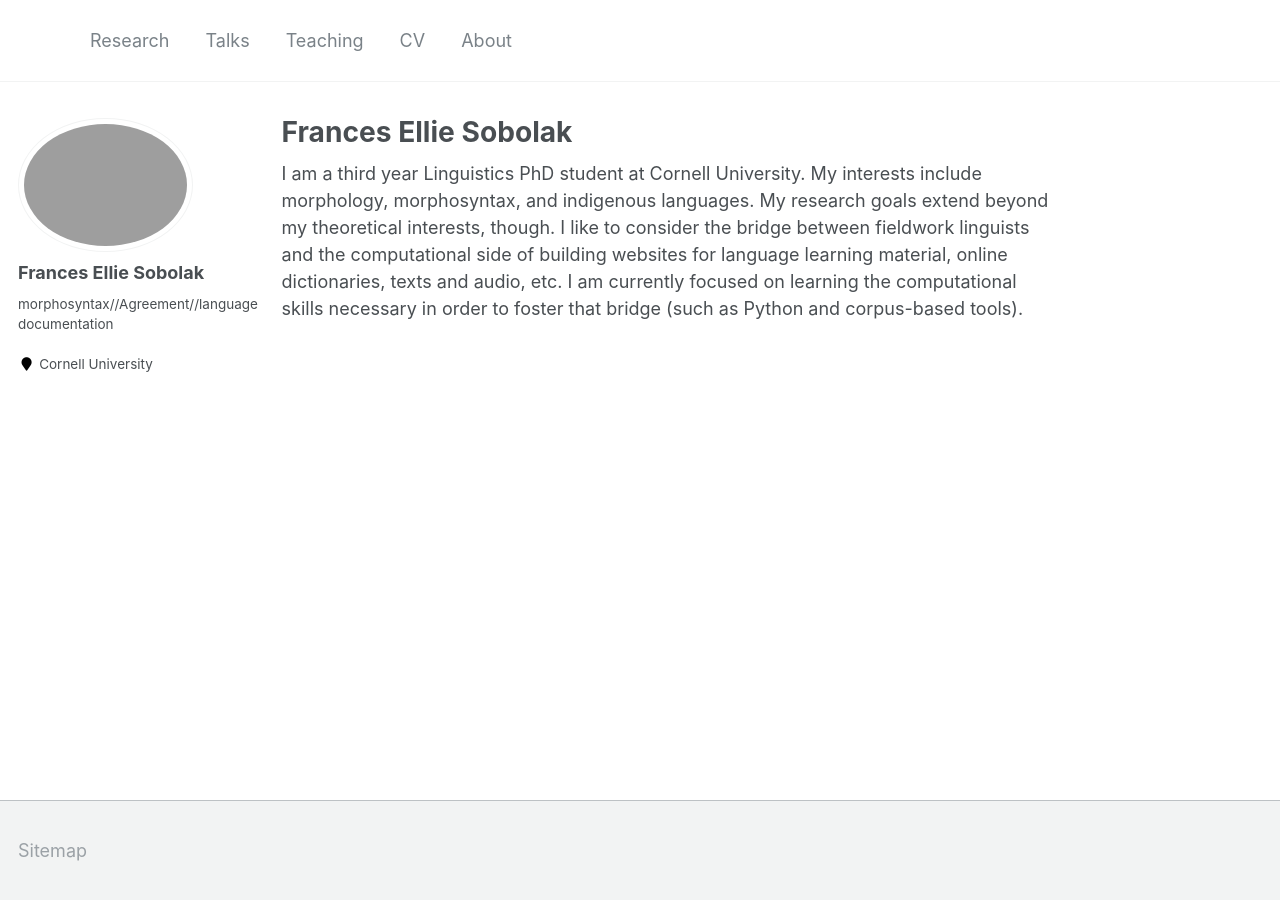
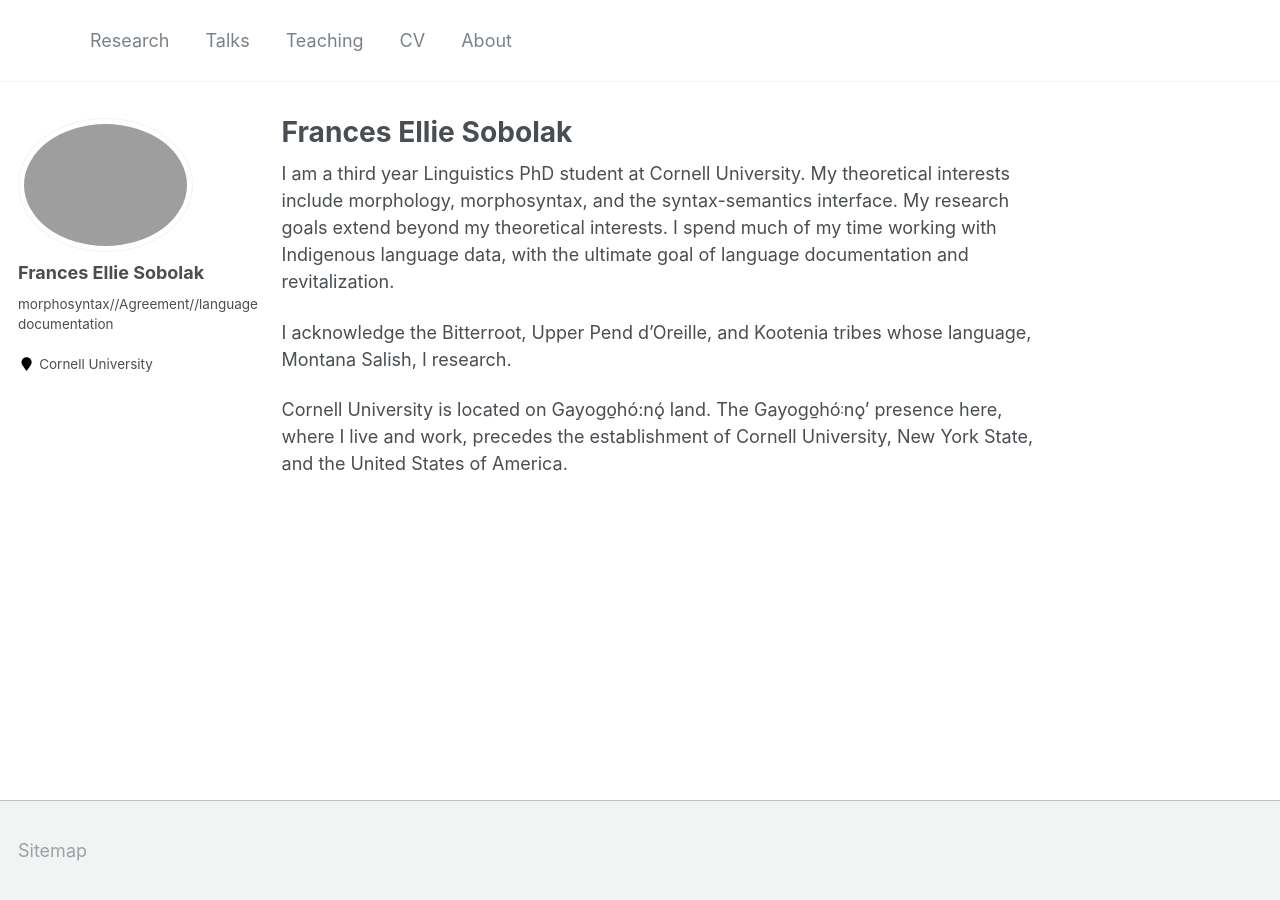
Before and after one commit to fesobolak/fesobolak.github.io, a Jekyll site: the page built from _pages/about.md, in a window 1280 px wide. Built offline with Jekyll 4.4.1, drawn with Linux system fonts in a browser that asks for light colours.

Commit message:
Update about.md

```diff
--- a/_pages/about.md
+++ b/_pages/about.md
@@ -9,4 +9,8 @@ redirect_from:
 ---
 
 
-I am a third year Linguistics PhD student at Cornell University. My interests include morphology, morphosyntax, and indigenous languages. My research goals extend beyond my theoretical interests, though. I like to consider the bridge between fieldwork linguists and the computational side of building websites for language learning material, online dictionaries, texts and audio, etc. I am currently focused on learning the computational skills necessary in order to foster that bridge (such as Python and corpus-based tools).
+I am a third year Linguistics PhD student at Cornell University. My theoretical interests include morphology, morphosyntax, and the syntax-semantics interface. My research goals extend beyond my theoretical interests. I spend much of my time working with Indigenous language data, with the ultimate goal of language documentation and revitalization.
+
+I acknowledge the Bitterroot, Upper Pend d'Oreille, and Kootenia tribes whose language, Montana Salish, I research.
+
+Cornell University is located on Gayogo̱hó:nǫ́ land. The Gayogo̱hó꞉nǫ' presence here, where I live and work, precedes the establishment of Cornell University, New York State, and the United States of America.
```
